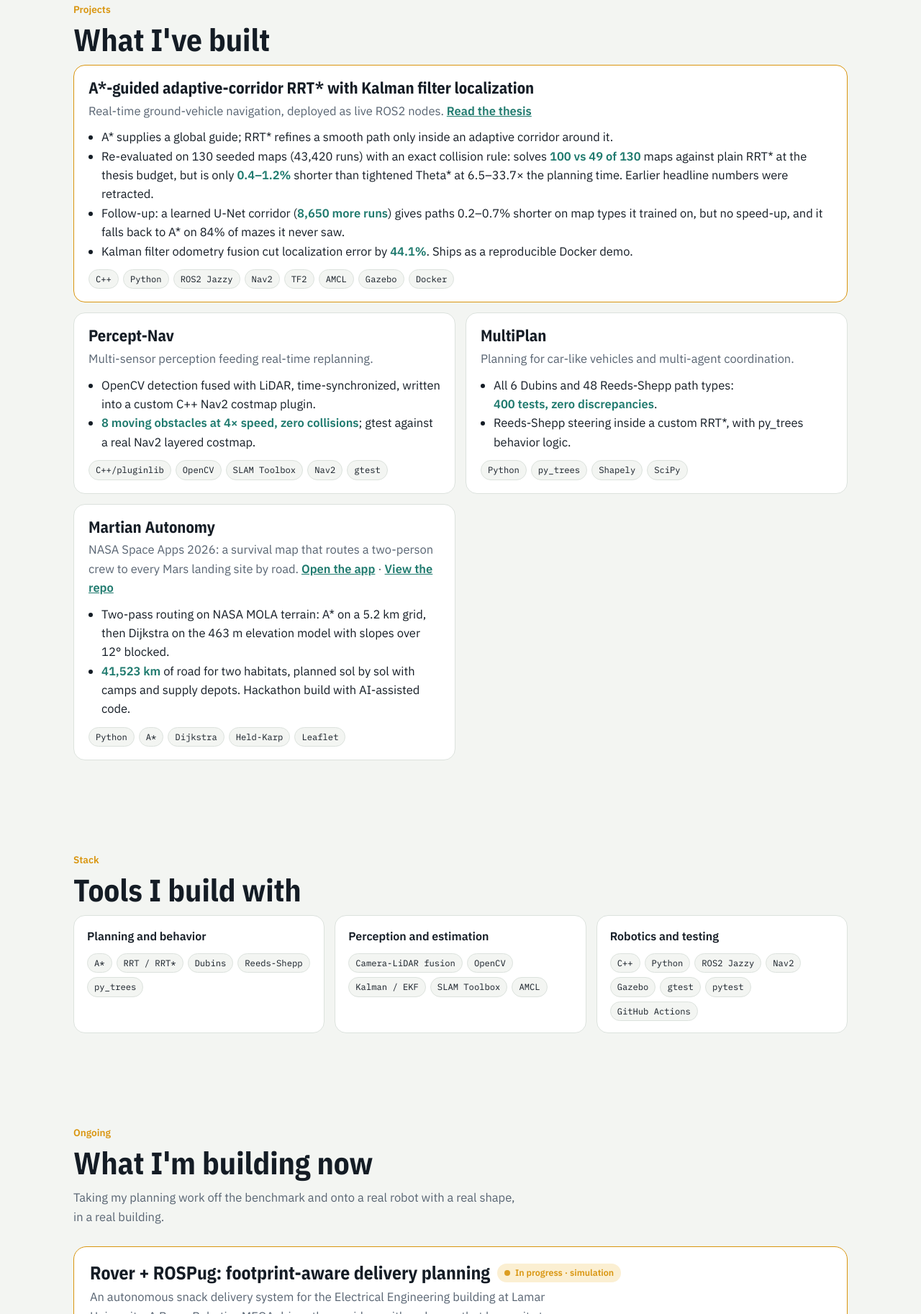
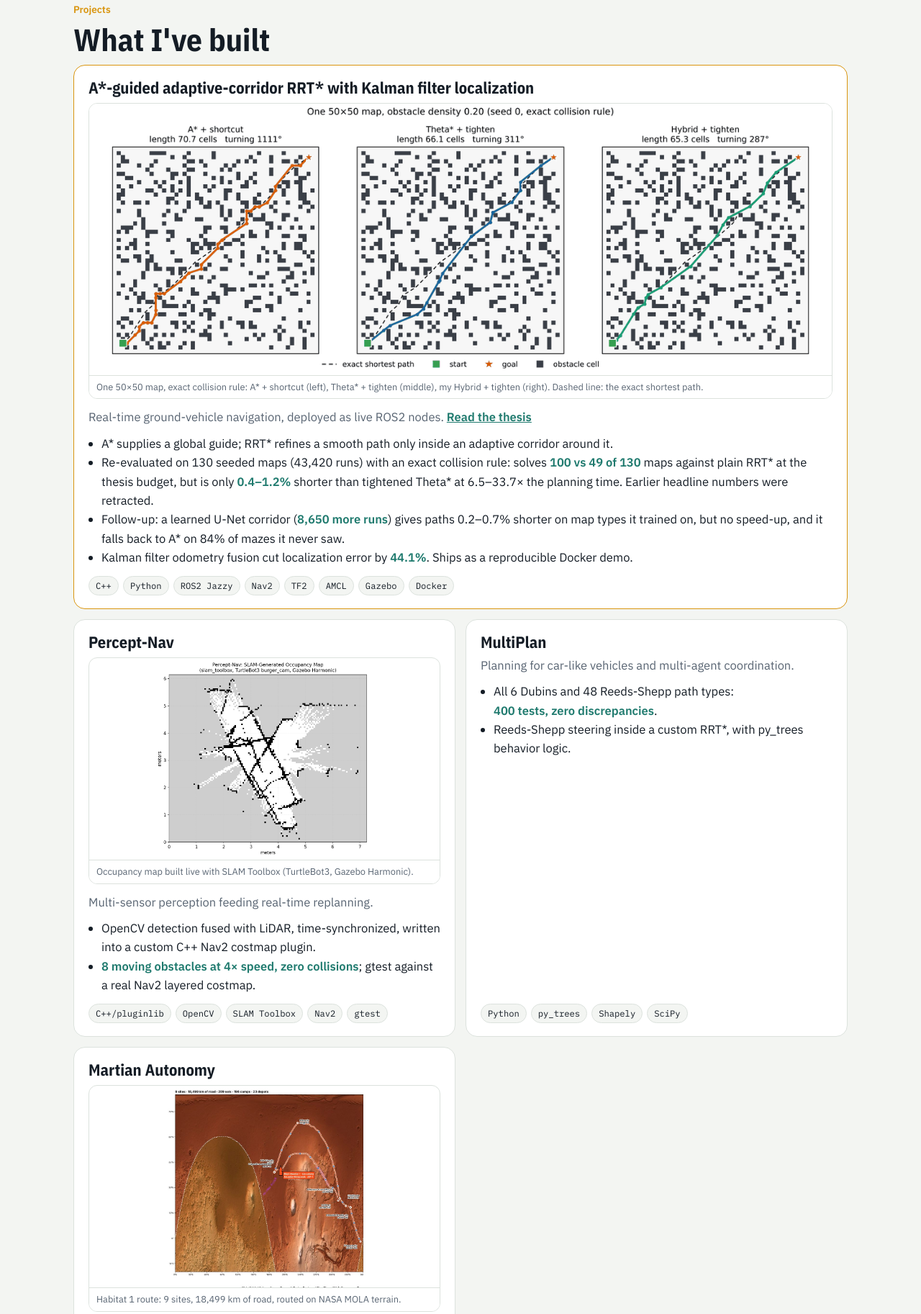
Before and after one commit to Asif-Ucchwas/asif-ucchwas.github.io, a plain HTML site: page index.html in a window 1280 px wide. Shown: the part 3051-4876 px from the top of the page at 72% size. Drawn offline with nearby package versions, Linux system fonts and the light colour scheme.

Commit message:
Add a real figure from each project's repo to the project cards
Co-Authored-By: Claude Opus 5.5 <noreply@anthropic.com>
Claude-Session: https://claude.ai/code/session_01EvUs5ZaFvUafiuB5atJirE

```diff
--- a/index.html
+++ b/index.html
@@ -305,6 +305,11 @@ footer{padding:26px 0 40px;color:var(--soft);font-size:.84rem}
 .plan b{display:block;line-height:1.3}
 .plan span{color:var(--soft);font-size:.9rem}
 .ongoing .note{margin-top:4px}
+.shot{margin:2px 0 12px;border:1px solid var(--line);border-radius:12px;overflow:hidden;background:#fff}
+.shot a{display:block}
+.shot img{display:block;width:100%;height:auto;max-height:280px;object-fit:contain}
+.proj.lead .shot img{max-height:380px}
+.shot figcaption{font-size:.8rem;line-height:1.4;color:var(--soft);padding:7px 10px;background:var(--panel);border-top:1px solid var(--line)}
 </style>
 </head>
 <body>
@@ -424,6 +429,7 @@ footer{padding:26px 0 40px;color:var(--soft);font-size:.84rem}
     <div class="projects">
       <article class="proj lead">
         <h3>A*-guided adaptive-corridor RRT* with Kalman filter localization</h3>
+        <figure class="shot"><a href="img/planner-one-map.png" target="_blank" rel="noopener"><img src="img/planner-one-map.png" alt="One 50 by 50 map solved by three planners, with the exact shortest path dashed" loading="lazy"></a><figcaption>One 50&times;50 map, exact collision rule: A* + shortcut (left), Theta* + tighten (middle), my Hybrid + tighten (right). Dashed line: the exact shortest path.</figcaption></figure>
         <p>Real-time ground-vehicle navigation, deployed as live ROS2 nodes. <a href="https://www.proquest.com/docview/3339828739" target="_blank" rel="noopener">Read the thesis</a></p>
         <ul>
           <li>A* supplies a global guide; RRT* refines a smooth path only inside an adaptive corridor around it.</li>
@@ -435,6 +441,7 @@ footer{padding:26px 0 40px;color:var(--soft);font-size:.84rem}
       </article>
       <article class="proj">
         <h3>Percept-Nav</h3>
+        <figure class="shot"><a href="img/percept-nav-slam-map.png" target="_blank" rel="noopener"><img src="img/percept-nav-slam-map.png" alt="Occupancy map built with SLAM Toolbox" loading="lazy"></a><figcaption>Occupancy map built live with SLAM Toolbox (TurtleBot3, Gazebo Harmonic).</figcaption></figure>
         <p>Multi-sensor perception feeding real-time replanning.</p>
         <ul><li>OpenCV detection fused with LiDAR, time-synchronized, written into a custom C++ Nav2 costmap plugin.</li>
         <li><span class="metric">8 moving obstacles at 4× speed, zero collisions</span>; gtest against a real Nav2 layered costmap.</li></ul>
@@ -449,6 +456,7 @@ footer{padding:26px 0 40px;color:var(--soft);font-size:.84rem}
       </article>
       <article class="proj">
         <h3>Martian Autonomy</h3>
+        <figure class="shot"><a href="img/martian-route-map.jpg" target="_blank" rel="noopener"><img src="img/martian-route-map.jpg" alt="Habitat 1 road route across Mars on NASA terrain" loading="lazy"></a><figcaption>Habitat 1 route: 9 sites, 18,499 km of road, routed on NASA MOLA terrain.</figcaption></figure>
         <p>NASA Space Apps 2026: a survival map that routes a two-person crew to every Mars landing site by road. <a href="https://asif-ucchwas.github.io/martian_autonomy/" target="_blank" rel="noopener">Open the app</a> · <a href="https://github.com/Asif-Ucchwas/martian_autonomy" target="_blank" rel="noopener">View the repo</a></p>
         <ul><li>Two-pass routing on NASA MOLA terrain: A* on a 5.2 km grid, then Dijkstra on the 463 m elevation model with slopes over 12° blocked.</li>
         <li><span class="metric">41,523 km</span> of road for two habitats, planned sol by sol with camps and supply depots. Hackathon build with AI-assisted code.</li></ul>
@@ -478,6 +486,7 @@ footer{padding:26px 0 40px;color:var(--soft);font-size:.84rem}
     <div class="ongoing">
       <div class="ongoing-head"><h3>Rover + ROSPug: footprint-aware delivery planning</h3><span class="live-tag">In progress · simulation</span></div>
       <p>An autonomous snack delivery system for the Electrical Engineering building at Lamar University. A Rover Robotics MEGA drives the corridors with a planner that knows its true rectangular shape, and a ROSPug robot dog delivers to the offices the rover cannot enter. <a href="https://github.com/Asif-Ucchwas/rover-rospug" target="_blank" rel="noopener">View the repo</a></p>
+      <figure class="shot"><a href="img/rover-corridor-paths.png" target="_blank" rel="noopener"><img src="img/rover-corridor-paths.png" alt="Corridor world with the SE(2) lattice path to an office" loading="lazy"></a><figcaption>Simulation with placeholder corridor dimensions, from the first footprint estimate (1.10 &times; 0.77 m). The circle-inflated planner finds no path; my SE(2) planner (green) gets through.</figcaption></figure>
       <ol class="plan">
         <li class="done"><b>Exact collision checking</b><span>The 1.12 &times; 0.81 m rectangle checked along every move: 10,000 random poses against brute force, 0 missed collisions</span></li>
         <li class="done"><b>SE(2) lattice planner in C++</b><span>Forward, reverse and turning in place: 51 of 56 reachable corridor trips (91%), every path collision-free on the true footprint</span></li>
```
Also changed, not shown: controls/index.html (+7 -0 lines), embedded/index.html (+8 -0 lines), controls/img/controlloop-rms-error.png (added), embedded/img/can-net-latency.png (added), embedded/img/telemops-dashboard.png (added), embedded/img/wirelink-jenkins-runs.png (added), img/martian-route-map.jpg (added), img/percept-nav-slam-map.png (added), img/planner-one-map.png (added), img/rover-corridor-paths.png (added).
